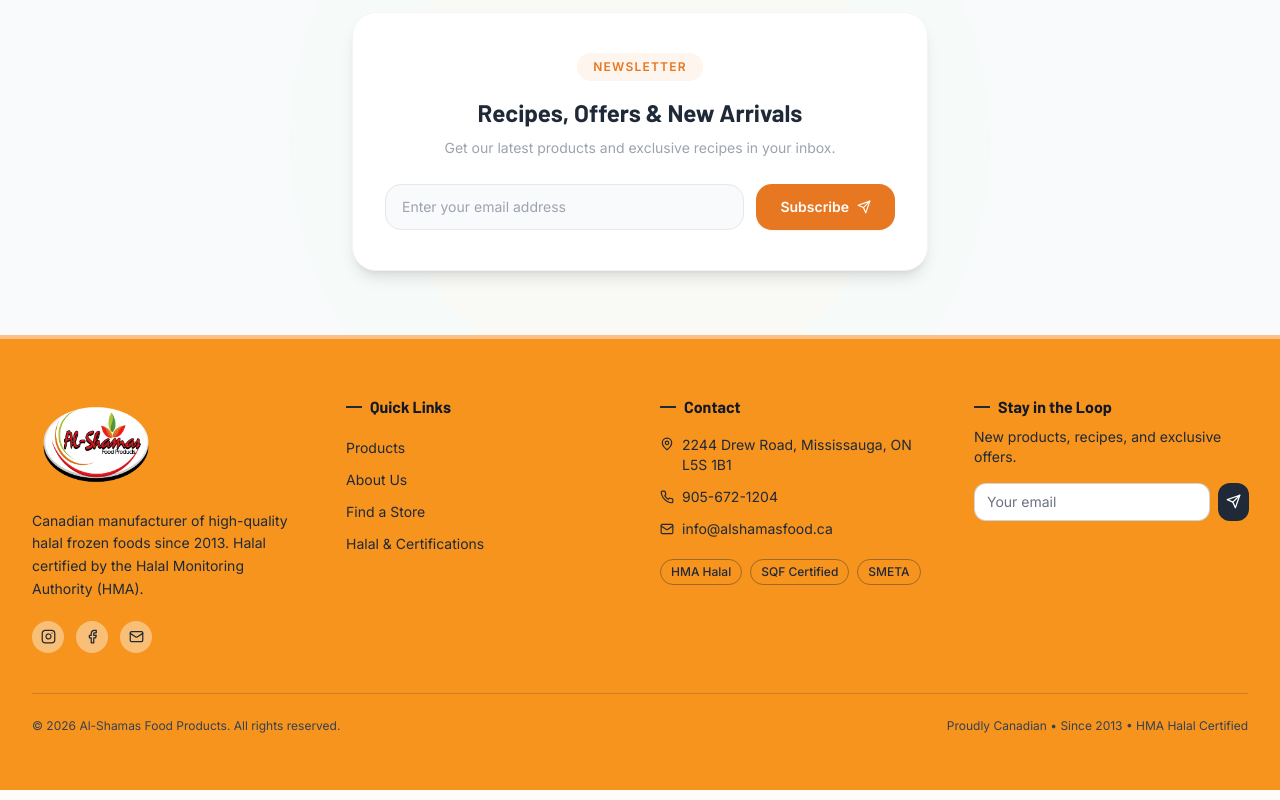
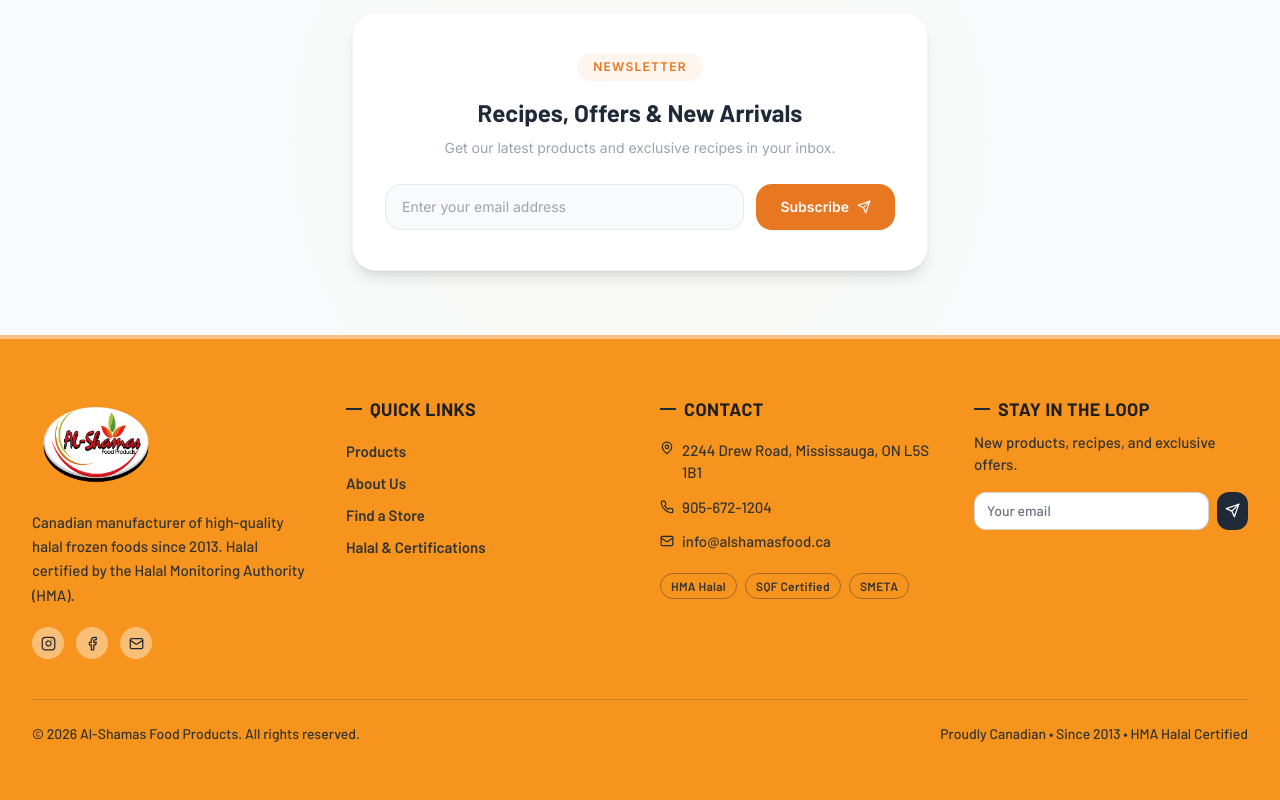
Before and after one commit to mehaksharma24/alshamasweb, a React (Vite) app: page / in a window 1280 px wide. Shown: the part 3232-4032 px from the top of the page. Built offline with nearby package versions, Linux system fonts and the light colour scheme; a web font is replaced by a local one.

Commit message:
Footer: Barlow font, larger text, bold uppercase headings
Co-Authored-By: Claude Opus 5.5 <noreply@anthropic.com>
Claude-Session: https://claude.ai/code/session_01Qf9GJqPJBmu5kCAbb7o15f

```diff
--- a/src/components/Footer.tsx
+++ b/src/components/Footer.tsx
@@ -22,7 +22,7 @@ export default function Footer({ navigate }: FooterProps) {
   };
 
   return (
-    <footer className="relative overflow-hidden" style={{ backgroundColor: '#F7941D' }}>
+    <footer className="relative overflow-hidden font-heading font-medium text-[#333333]" style={{ backgroundColor: '#F7941D' }}>
       {/* Top accent bar */}
       <div className="h-1 bg-brand-orange-soft"></div>
 
@@ -40,7 +40,7 @@ export default function Footer({ navigate }: FooterProps) {
               />
             </div>
 
-            <p className="text-gray-800 text-sm leading-relaxed mb-5">
+            <p className="text-[15px] leading-relaxed mb-5">
               {t(
                 'Canadian manufacturer of high-quality halal frozen foods since 2013. Halal certified by the Halal Monitoring Authority (HMA).',
                 'Fabricant canadien d’aliments halal surgelés de grande qualité depuis 2013. Certifié halal par la Halal Monitoring Authority (HMA).'
@@ -62,7 +62,7 @@ export default function Footer({ navigate }: FooterProps) {
 
           {/* Quick Links */}
           <div>
-            <h4 className="text-gray-900 font-heading font-bold mb-4 flex items-center gap-2">
+            <h4 className="text-[#1f1f1f] text-lg font-bold uppercase tracking-wide mb-4 flex items-center gap-2">
               <span className="w-4 h-0.5 bg-gray-800 inline-block"></span>
               {t('Quick Links', 'Liens rapides')}
             </h4>
@@ -76,7 +76,7 @@ export default function Footer({ navigate }: FooterProps) {
                 <li key={link.path}>
                   <button
                     onClick={() => navigate(link.path)}
-                    className="text-gray-800 text-sm hover:text-gray-950 hover:underline transition-colors"
+                    className="text-[15px] font-semibold hover:text-black hover:underline transition-colors"
                   >
                     {link.label}
                   </button>
@@ -87,27 +87,27 @@ export default function Footer({ navigate }: FooterProps) {
 
           {/* Contact */}
           <div>
-            <h4 className="text-gray-900 font-heading font-bold mb-4 flex items-center gap-2">
+            <h4 className="text-[#1f1f1f] text-lg font-bold uppercase tracking-wide mb-4 flex items-center gap-2">
               <span className="w-4 h-0.5 bg-gray-800 inline-block"></span>
               {t('Contact', 'Nous joindre')}
             </h4>
             <ul className="space-y-3">
-              <li className="flex items-start gap-2 text-sm text-gray-800">
+              <li className="flex items-start gap-2 text-[15px]">
                 <MapPin size={14} className="mt-0.5 text-gray-800 shrink-0" />
                 <span>{ADDRESS_FULL}</span>
               </li>
-              <li className="flex items-center gap-2 text-sm text-gray-800">
+              <li className="flex items-center gap-2 text-[15px]">
                 <Phone size={14} className="text-gray-800 shrink-0" />
                 <a href={COMPANY.phoneHref} className="hover:text-gray-950 hover:underline">{COMPANY.phone}</a>
               </li>
-              <li className="flex items-center gap-2 text-sm text-gray-800">
+              <li className="flex items-center gap-2 text-[15px]">
                 <Mail size={14} className="text-gray-800 shrink-0" />
                 <span>{COMPANY.email}</span>
               </li>
             </ul>
             <div className="mt-5 flex flex-wrap gap-2">
               {[t('HMA Halal', 'Halal HMA'), t('SQF Certified', 'Certifié SQF'), 'SMETA'].map(cert => (
-                <span key={cert} className="text-xs px-2.5 py-1 rounded-full border border-gray-800/40 text-gray-800 font-medium">
+                <span key={cert} className="text-xs px-2.5 py-1 rounded-full border border-gray-800/40 font-semibold tracking-wide">
                   {cert}
                 </span>
               ))}
@@ -116,11 +116,11 @@ export default function Footer({ navigate }: FooterProps) {
 
           {/* Newsletter */}
           <div>
-            <h4 className="text-gray-900 font-heading font-bold mb-2 flex items-center gap-2">
+            <h4 className="text-[#1f1f1f] text-lg font-bold uppercase tracking-wide mb-2 flex items-center gap-2">
               <span className="w-4 h-0.5 bg-gray-800 inline-block"></span>
               {t('Stay in the Loop', 'Restez informé')}
             </h4>
-            <p className="text-gray-800 text-sm mb-4">{t('New products, recipes, and exclusive offers.', 'Nouveaux produits, recettes et offres exclusives.')}</p>
+            <p className="text-[15px] mb-4">{t('New products, recipes, and exclusive offers.', 'Nouveaux produits, recettes et offres exclusives.')}</p>
             {submitted ? (
               <div className="bg-white/40 text-gray-900 text-sm rounded-xl px-4 py-3 border border-gray-800/20">
                 {t('Thank you for subscribing!', 'Merci de votre abonnement !')}
@@ -147,10 +147,10 @@ export default function Footer({ navigate }: FooterProps) {
         </div>
 
         <div className="mt-10 pt-6 border-t border-gray-800/20 flex flex-col sm:flex-row items-center justify-between gap-3">
-          <p className="text-gray-700 text-xs">
+          <p className="text-sm">
             &copy; {new Date().getFullYear()} Al-Shamas Food Products. {t('All rights reserved.', 'Tous droits réservés.')}
           </p>
-          <p className="text-gray-700 text-xs">
+          <p className="text-sm">
             {t('Proudly Canadian • Since 2013 • HMA Halal Certified', 'Fièrement canadien • Depuis 2013 • Certifié halal HMA')}
           </p>
         </div>
--- a/src/main.tsx
+++ b/src/main.tsx
@@ -7,6 +7,8 @@ import '@fontsource/montserrat/800.css';
 import '@fontsource/montserrat/900.css';
 import '@fontsource/playfair-display/900.css';
 import '@fontsource/playfair-display/400-italic.css';
+import '@fontsource/barlow/500.css';
+import '@fontsource/barlow/600.css';
 import '@fontsource/barlow/700.css';
 import './index.css';
 
```
